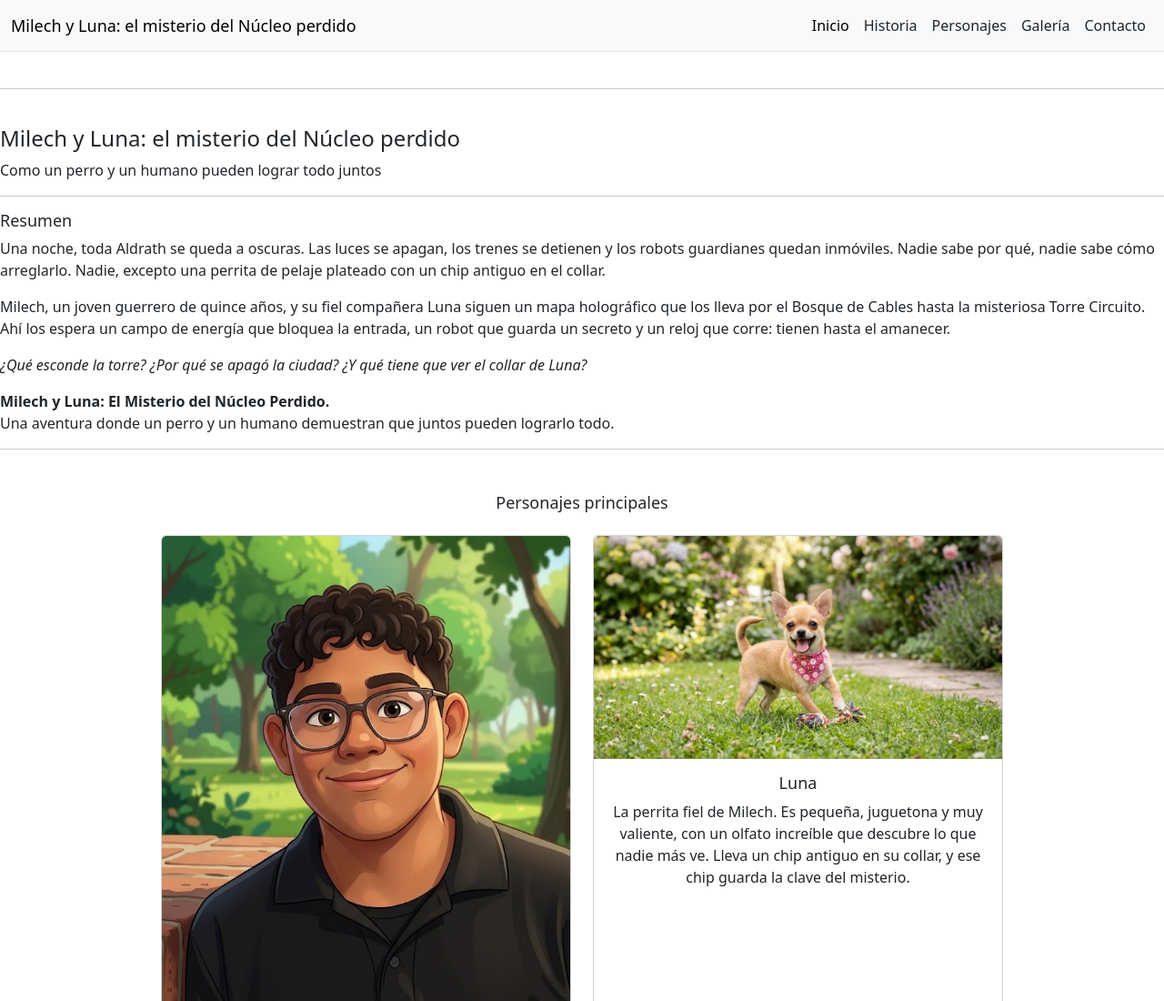
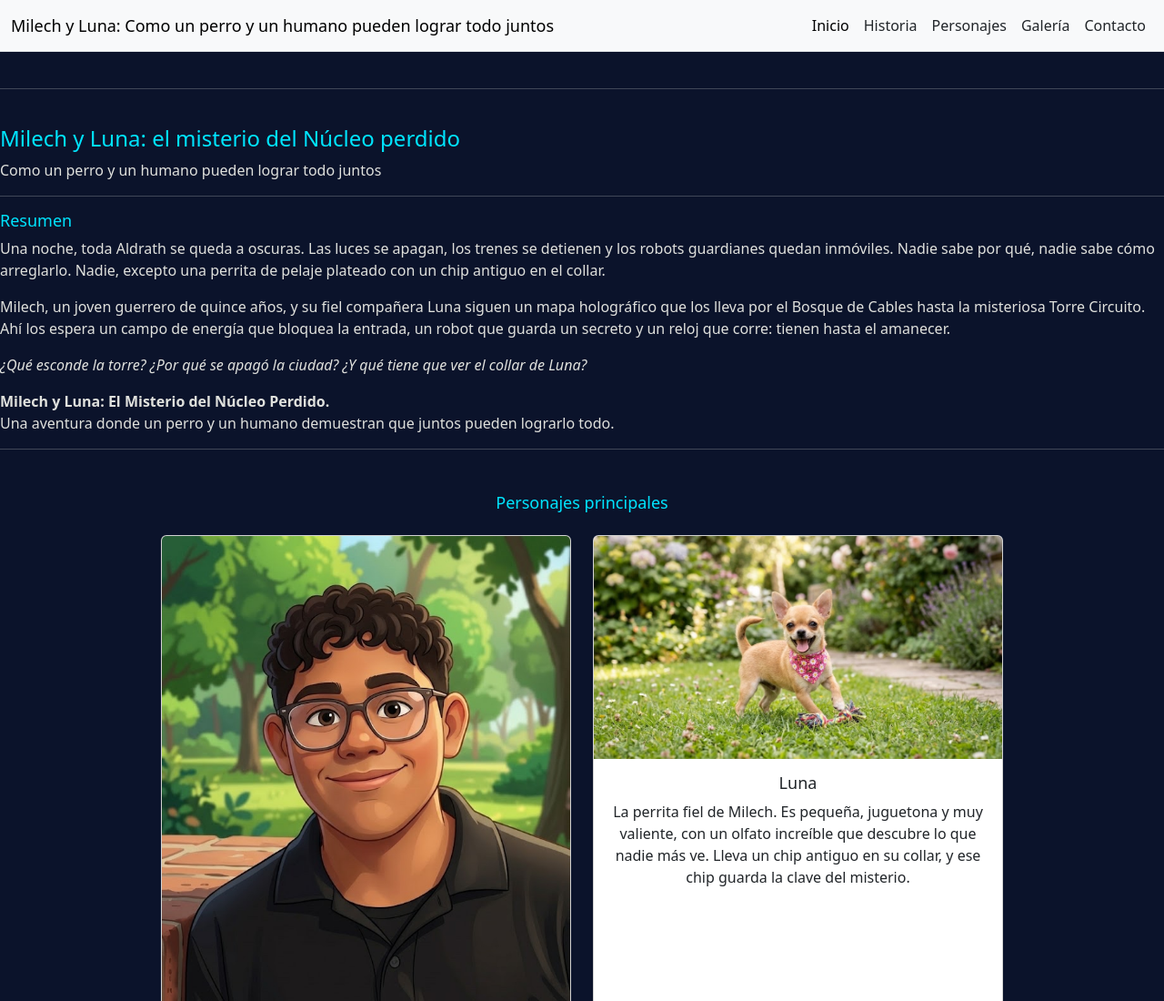
Before and after one commit to matiasleonjimenez00-commits/Repositorio-programaci-n-dise-o, a plain HTML site: page index.html in a window 1280 px wide. Shown: the top 1100 px of the page at 91% size. Drawn offline with nearby package versions, Linux system fonts and the light colour scheme.

Commit message:
Colores de fondo, letras y subtítulo

```diff
--- /dev/null
+++ b/CSS/Styles.css
@@ -0,0 +1,8 @@
+body {
+  background-color: #0B132B;
+  color: #E0E1DD;
+}
+
+h1, h2 {
+  color: #00E5FF;
+}
--- a/index.html
+++ b/index.html
@@ -5,7 +5,7 @@
   <meta name="viewport" content="width=device-width, initial-scale=1.0">
   <title>Cuentos.FN</title>
   <link href="https://cdn.jsdelivr.net/npm/bootstrap@5.3.2/dist/css/bootstrap.min.css" rel="stylesheet">
-    <link rel="stylesheet" href="css/Styles.css">
+    <link rel="stylesheet" href="CSS/Styles.css">
 
 </head>
 <body>
@@ -16,7 +16,7 @@
   <div class="container-fluid">
 
 
-    <a class="navbar-brand" href="#" style="font-size: large;">Milech y Luna: el misterio del Núcleo perdido</a>
+    <a class="navbar-brand" href="#" style="font-size: large;">Milech y Luna: Como un perro y un humano pueden lograr todo juntos</a>
 
 
     <button class="navbar-toggler" type="button" data-bs-toggle="collapse" data-bs-target="#miMenu" aria-controls="miMenu" aria-expanded="false" aria-label="Toggle navigation">
```
